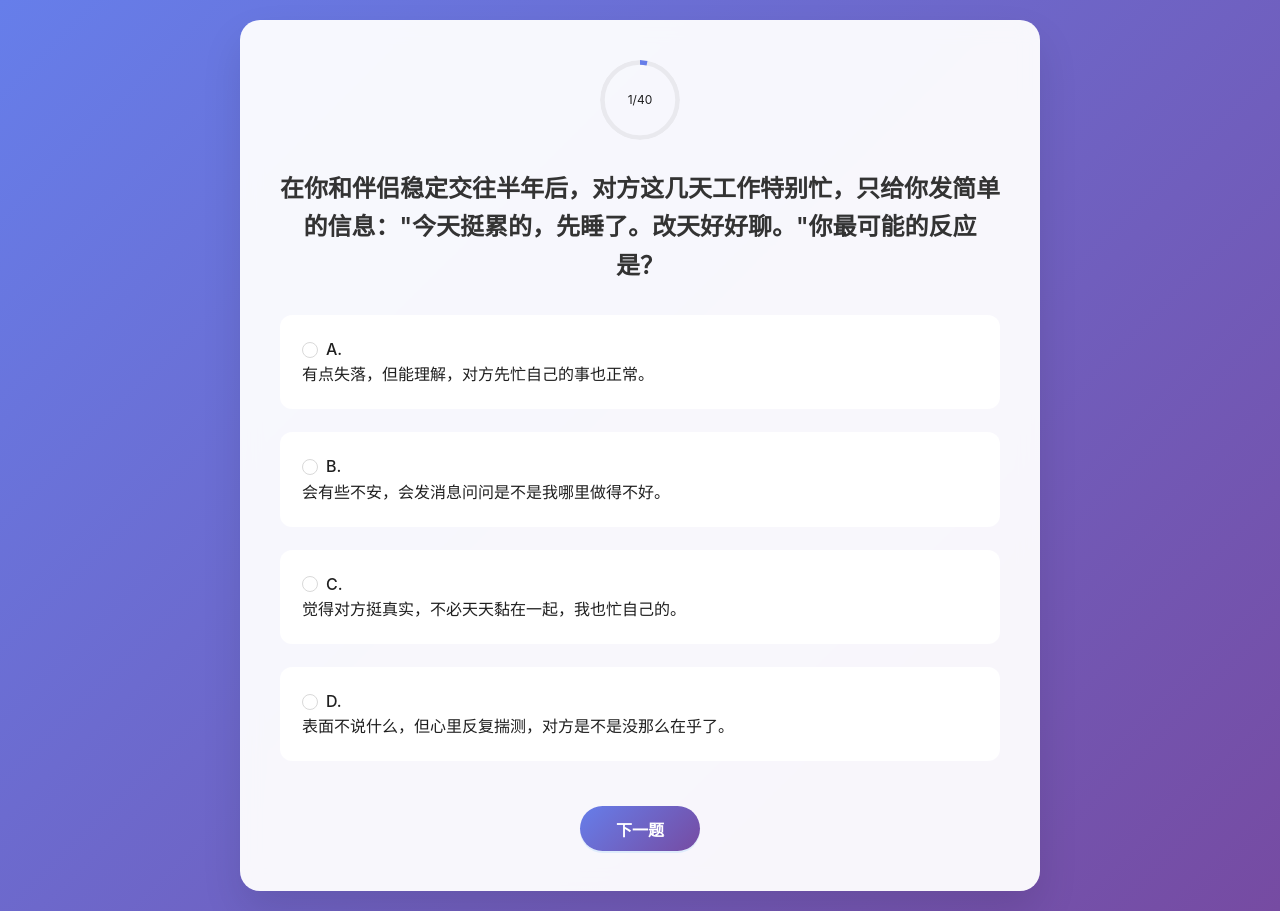
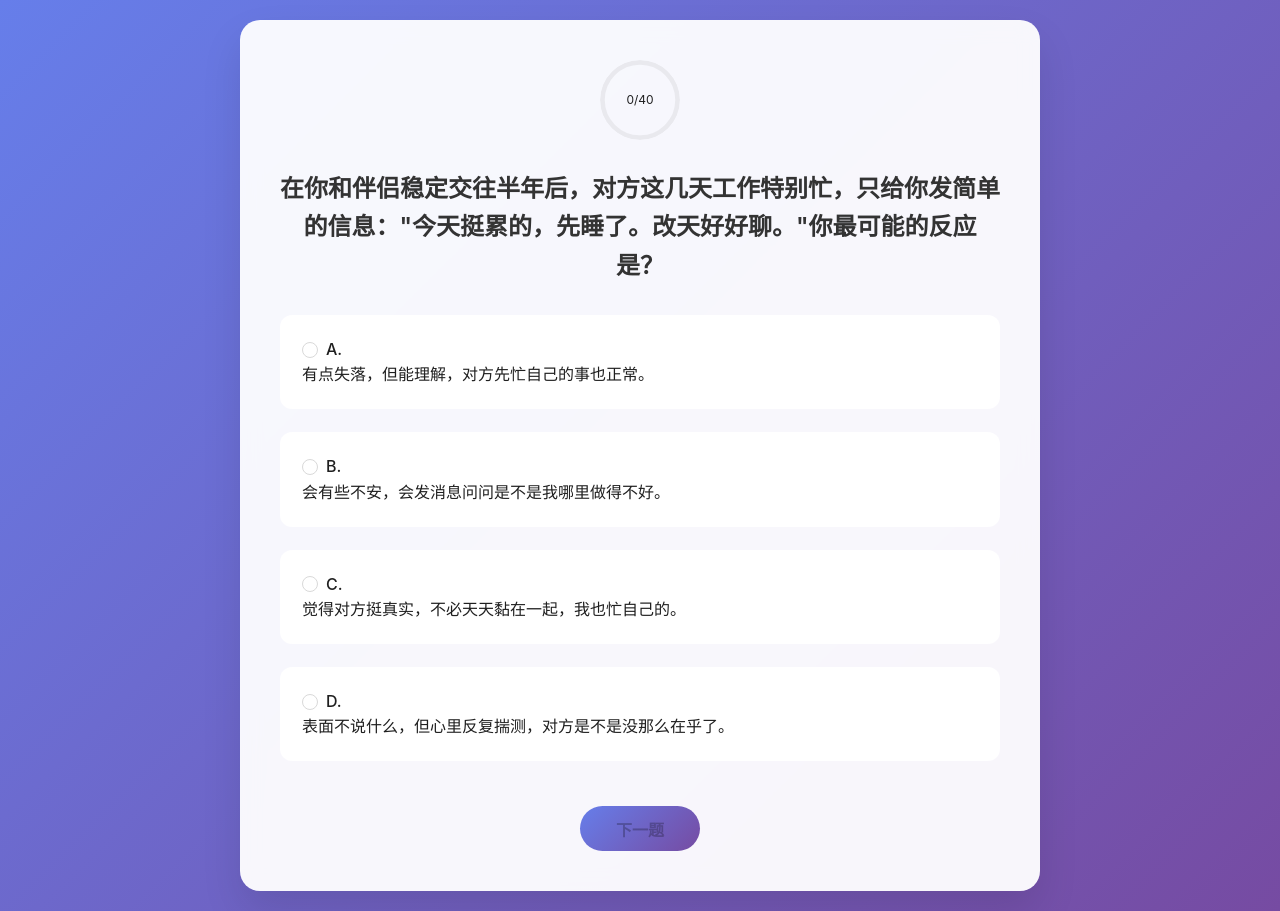
Before and after one commit to singorgor/properhoney, a React (Create React App) app in the folder adapter-lover/: page /test in a window 1280 px wide. Built offline with nearby package versions, Linux system fonts and the light colour scheme.

Commit message:
1.7.1升级

```diff
--- a/adapter-lover/src/pages/ResultPage.tsx
+++ b/adapter-lover/src/pages/ResultPage.tsx
@@ -1003,10 +1003,6 @@ const ResultPage: React.FC<{ result: TestResult; onRestart: () => void }> = ({ r
             <ThunderboltOutlined />
             重新测评
           </ActionButton>
-          <ActionButton size="large" onClick={() => window.print()}>
-            <BookOutlined />
-            保存报告
-          </ActionButton>
         </div>
       </ResultCard>
     </ResultContainer>
--- a/adapter-lover/src/pages/TestPage.tsx
+++ b/adapter-lover/src/pages/TestPage.tsx
@@ -93,7 +93,9 @@ const TestPage: React.FC<{ onComplete: (answers: UserAnswer[], result: TestResul
   const [isSubmitting, setIsSubmitting] = useState(false);
 
   const currentQuestion = questions[currentQuestionIndex];
-  const progress = ((currentQuestionIndex + 1) / questions.length) * 100;
+  // 根据实际已答题数计算进度，而不是题目索引
+  const answeredCount = answers.filter(a => a.selectedOption).length;
+  const progress = (answeredCount / questions.length) * 100;
 
   useEffect(() => {
     // 如果有之前的答案，恢复当前题目的选择
@@ -106,6 +108,8 @@ const TestPage: React.FC<{ onComplete: (answers: UserAnswer[], result: TestResul
   }, [currentQuestionIndex, answers, currentQuestion.id]);
 
   const handleOptionSelect = (optionId: string) => {
+    if (selectedOption === optionId) return; // 防止重复选择同一个选项
+
     setSelectedOption(optionId);
 
     // 自动保存答案
@@ -211,7 +215,7 @@ const TestPage: React.FC<{ onComplete: (answers: UserAnswer[], result: TestResul
                 '0%': '#667eea',
                 '100%': '#764ba2',
               }}
-              format={() => `${currentQuestionIndex + 1}/${questions.length}`}
+              format={() => `${answeredCount}/${questions.length}`}
             />
           </ProgressContainer>
           <QuestionTitle level={3}>
@@ -245,24 +249,12 @@ const TestPage: React.FC<{ onComplete: (answers: UserAnswer[], result: TestResul
             </NavigationButton>
           )}
 
-          {isLastQuestion ? (
-            <NavigationButton
-              type="primary"
-              size="large"
-              onClick={handleSubmit}
-              loading={isSubmitting}
-              style={{
-                background: 'linear-gradient(135deg, #ff6b6b 0%, #feca57 100%)',
-                border: 'none'
-              }}
-            >
-              提交测评
-            </NavigationButton>
-          ) : (
+          {!isLastQuestion && (
             <NavigationButton
               type="primary"
               size="large"
               onClick={handleNext}
+              disabled={!selectedOption}
               style={{
                 background: 'linear-gradient(135deg, #667eea 0%, #764ba2 100%)',
                 border: 'none'
```
